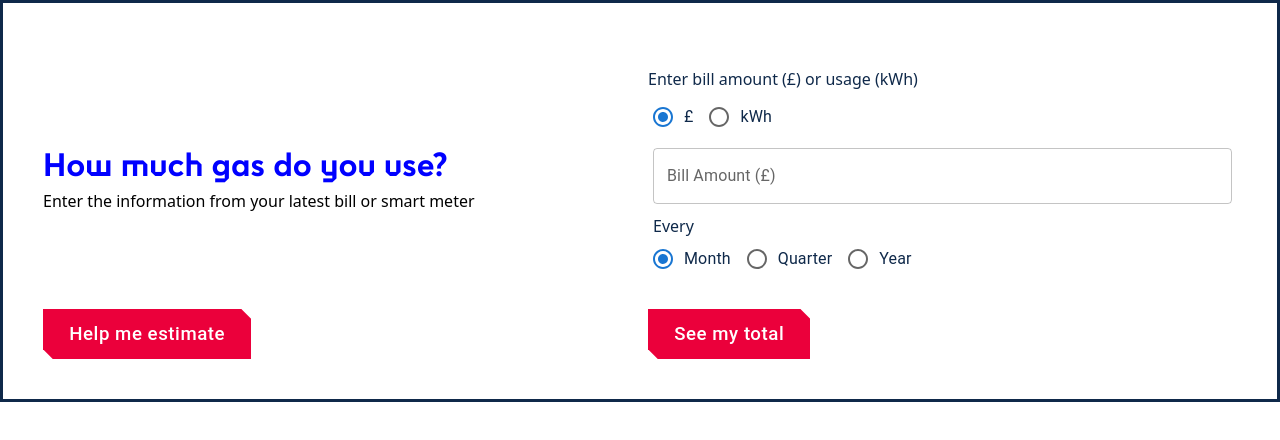
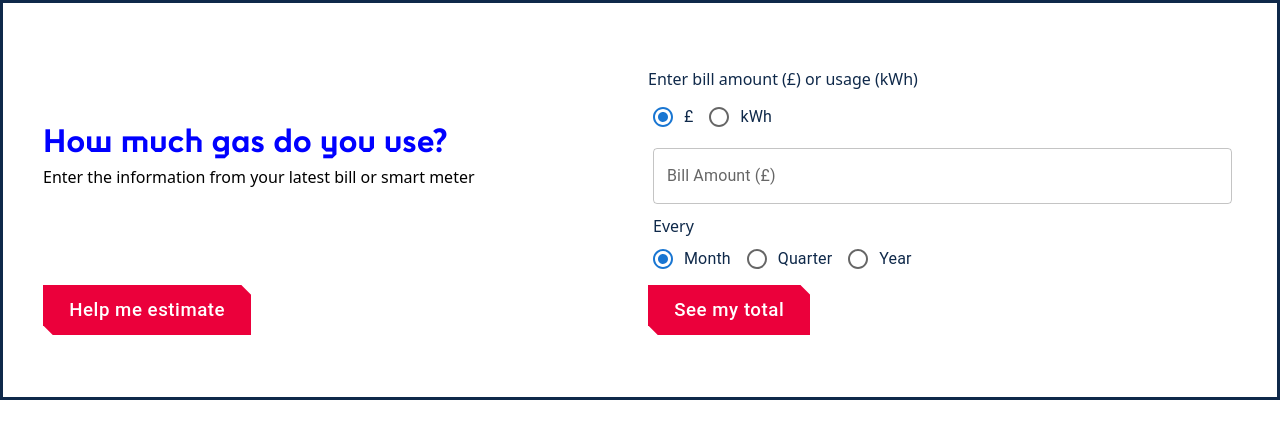
Before and after one commit to nestauk/heating-comparison-ts, a React (Create React App) app: page / in a window 1280 px wide. Shown: the top 440 px of the page. Built offline with nearby package versions, Linux system fonts and the light colour scheme; a web font is replaced by a local one.

Commit message:
Little less jumping on buttons

```diff
--- a/src/EstimateUsage.tsx
+++ b/src/EstimateUsage.tsx
@@ -27,7 +27,7 @@ export function EstimateUsage(props: any) {
     return (
         <Grid container>
            <Grid item xs={12}>
-             &nbsp;
+             <p>&nbsp;</p>
            </Grid>
             <Grid item xs={12}>
                 <FormControl component="fieldset" className="formControl">
@@ -93,7 +93,7 @@ export function EstimateUsage(props: any) {
                     </FormControl>
               </Grid>
               <Grid item xs={12}>
-                  <p>&nbsp;</p>
+                  &nbsp;
               </Grid>
               <Grid item xs={12}>
                 <Button className="btn btn--primary" onClick={() => onSubmit(premisesInfo)}>
--- a/src/InputUsage.tsx
+++ b/src/InputUsage.tsx
@@ -84,7 +84,7 @@ export function InputUsage(props: any) {
                 </FormControl>
               </Grid>
               <Grid item xs={12}>
-                  <p>&nbsp;</p>
+
               </Grid>
               <Grid item xs={12}>
                 <Button className="btn btn--primary" variant="contained"
```
